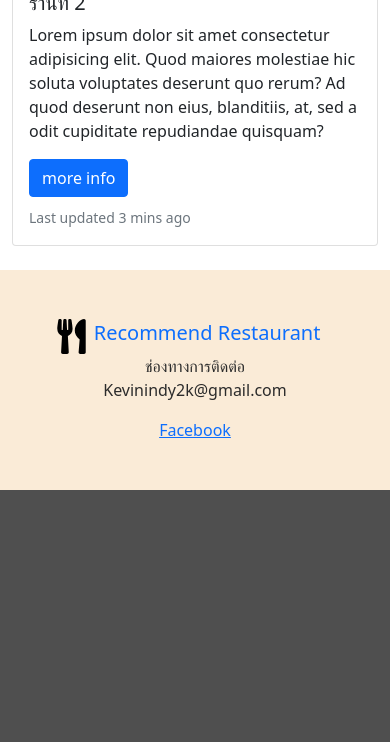
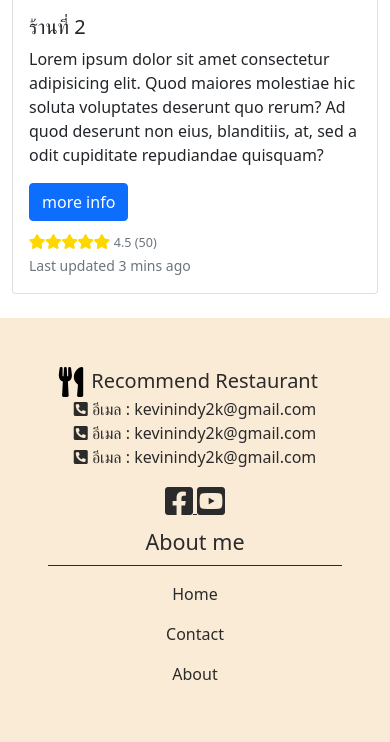
Before and after one commit to Kevinindy2k/Recommend-Restaurant-php, a PHP site: page / in a window 390 px wide. Shown: the part 1921-2663 px from the top of the page. Before the commit the page ends 2411 px from the top, so only its background shows below. Run offline with PHP 8.4, Linux system fonts and the light colour scheme; some libraries are stand-ins or nearby versions.

Commit message:
add star-rating

```diff
--- a/assets/css/style.css
+++ b/assets/css/style.css
@@ -55,3 +55,26 @@ body {
   background-color: antiquewhite;
   color: #2b2b2b;
 }
+.semi-footer a {
+  background-color: antiquewhite;
+  color: #2b2b2b;
+}
+
+.semi-footer h4 {
+  color: #2b2b2b;
+  border-bottom: 1px solid;
+  padding: 10px 0;
+}
+
+.star-rating {
+  color: gold;
+  font-size: 0.9em;
+  position: relative;
+  display: inline-block;
+}
+.star-current {
+  position: absolute;
+  top: 0;
+  white-space: nowrap;
+  overflow: hidden;
+}
--- /dev/null
+++ b/index.html
@@ -0,0 +1,218 @@
+<!DOCTYPE html>
+<html lang="en">
+
+<head>
+  <meta charset="UTF-8" />
+  <meta http-equiv="X-UA-Compatible" content="IE=edge" />
+  <meta name="viewport" content="width=device-width, initial-scale=1.0" />
+  <title>Recommend Restaurant</title>
+  <link rel="stylesheet" href="node_modules/bootstrap/dist/css/bootstrap.min.css" />
+  <link rel="stylesheet" href="assets/css/style.css" />
+  <link rel="stylesheet" href="node_modules/@fortawesome/fontawesome-free/css/all.min.css" />
+</head>
+
+<body>
+  <!-- navbar -->
+  <nav class="navbar navbar-expand-lg navbar-light bg-alpha2">
+    <div class="container">
+      <a class="navbar-brand" href="#">
+        <img src="/assets/icon/utensils-solid.svg" alt="" width="30" height="30"
+          class="d-inline-block align-text-top" />
+        Recommend Restaurant
+      </a>
+      <button class="navbar-toggler" type="button" data-bs-toggle="collapse" data-bs-target="#navbarkey"
+        aria-controls="navbarkey" aria-expanded="false" aria-label="Toggle navigation">
+        <span class="navbar-toggler-icon"></span>
+      </button>
+      <div class="collapse navbar-collapse" id="navbarkey">
+        <ul class="navbar-nav ms-auto">
+          <li class="nav-item active">
+            <a class="nav-link" aria-current="page" href="#">Home</a>
+          </li>
+          <li class="nav-item">
+            <a class="nav-link" href="#">Contact</a>
+          </li>
+          <li class="nav-item">
+            <a class="nav-link" href="#">About</a>
+          </li>
+        </ul>
+      </div>
+    </div>
+  </nav>
+
+  <!-- carousel -->
+  <section id="carouselExampleIndicators" class="carousel slide" data-bs-ride="carousel">
+    <div class="carousel-indicators">
+      <button type="button" data-bs-target="#carouselExampleIndicators" data-bs-slide-to="0" class="active"
+        aria-current="true" aria-label="Slide 1"></button>
+      <button type="button" data-bs-target="#carouselExampleIndicators" data-bs-slide-to="1"
+        aria-label="Slide 2"></button>
+      <button type="button" data-bs-target="#carouselExampleIndicators" data-bs-slide-to="2"
+        aria-label="Slide 3"></button>
+    </div>
+    <div class="carousel-inner">
+      <div class="carousel-item active">
+        <div class="carousel-img" style="
+              background-image: url('https://images.unsplash.com/photo-1466978913421-dad2ebd01d17?ixid=MnwxMjA3fDB8MHxwaG90by1wYWdlfHx8fGVufDB8fHx8&ixlib=rb-1.2.1&auto=format&fit=crop&w=1280&q=80');
+            ">
+          <div class="carousel-caption">
+            <h1 class="display-4 fw-bold">Restaurant</h1>
+            <p class="lead">แนะนำ</p>
+          </div>
+          <div class="blackscreen"></div>
+        </div>
+      </div>
+      <div class="carousel-item">
+        <div class="carousel-img" style="
+              background-image: url('https://images.unsplash.com/photo-1466978913421-dad2ebd01d17?ixid=MnwxMjA3fDB8MHxwaG90by1wYWdlfHx8fGVufDB8fHx8&ixlib=rb-1.2.1&auto=format&fit=crop&w=1280&q=80');
+            "></div>
+      </div>
+      <div class="carousel-item">
+        <div class="carousel-img" style="
+              background-image: url('https://images.unsplash.com/photo-1466978913421-dad2ebd01d17?ixid=MnwxMjA3fDB8MHxwaG90by1wYWdlfHx8fGVufDB8fHx8&ixlib=rb-1.2.1&auto=format&fit=crop&w=1280&q=80');
+            "></div>
+      </div>
+    </div>
+    <button class="carousel-control-prev" type="button" data-bs-target="#carouselExampleIndicators"
+      data-bs-slide="prev">
+      <span class="carousel-control-prev-icon" aria-hidden="true"></span>
+      <span class="visually-hidden">Previous</span>
+    </button>
+    <button class="carousel-control-next" type="button" data-bs-target="#carouselExampleIndicators"
+      data-bs-slide="next">
+      <span class="carousel-control-next-icon" aria-hidden="true"></span>
+      <span class="visually-hidden">Next</span>
+    </button>
+  </section>
+
+  <!-- Blog -->
+  <section class="container">
+    <h1 class="border-short-bottom text-center">รายการเเนะนำ</h1>
+    <div class="row">
+      <section class="col-12 col-sm-12 mb-4">
+        <div class="card h-100">
+          <div class="row g-0">
+            <div class="col-md-4">
+              <a href="#" class="">
+                <img
+                  src="https://images.unsplash.com/photo-1466978913421-dad2ebd01d17?ixid=MnwxMjA3fDB8MHxwaG90by1wYWdlfHx8fGVufDB8fHx8&ixlib=rb-1.2.1&auto=format&fit=crop&w=1280&q=80"
+                  class="img-fluid img-cover" alt="..." />
+              </a>
+            </div>
+            <div class="col-md-8">
+              <div class="card-body">
+                <h5 class="card-title">ร้านที่ 1</h5>
+                <p class="card-text">
+                  Lorem ipsum dolor sit amet consectetur adipisicing elit.
+                  Quod maiores molestiae hic soluta voluptates deserunt quo
+                  rerum? Ad quod deserunt non eius, blanditiis, at, sed a odit
+                  cupiditate repudiandae quisquam?
+                </p>
+                <div class="p-0 mb-2">
+                  <a href="#" class="btn btn-info">more info
+                    <i class = "fas fa-arrow-circle-right"></i>
+                  </a>
+                </div>
+                <div class="star-rating">
+                  <i class="far fa-star"></i><i class="far fa-star"></i><i class="far fa-star"></i><i class="far fa-star"></i><i class="far fa-star"></i>
+                  <div class="star-current" style="width: 90%">
+                    <i class="fas fa-star"></i><i class="fas fa-star"></i><i class="fas fa-star"></i><i class="fas fa-star"></i><i class="fas fa-star"></i>
+                  </div>
+                  <small class="text-muted"> 2 (100)</small>
+                </div>
+                <p class="card-text">
+                  <small class="text-muted">Last updated 3 mins ago</small>
+                </p>
+            </div>
+          </div>
+        </div>
+      </section>
+      <section class="col-12 col-sm-12 mb-4">
+        <div class="card h-100">
+          <div class="row g-0">
+            <div class="col-md-4">
+              <a href="#" class="">
+                <img
+                  src="https://images.unsplash.com/photo-1466978913421-dad2ebd01d17?ixid=MnwxMjA3fDB8MHxwaG90by1wYWdlfHx8fGVufDB8fHx8&ixlib=rb-1.2.1&auto=format&fit=crop&w=1280&q=80"
+                  class="img-fluid img-cover" alt="honey" />
+              </a>
+            </div>
+            <div class="col-md-8">
+              <div class="card-body">
+                <h5 class="card-title">ร้านที่ 2</h5>
+                <p class="card-text">
+                  Lorem ipsum dolor sit amet consectetur adipisicing elit.
+                  Quod maiores molestiae hic soluta voluptates deserunt quo
+                  rerum? Ad quod deserunt non eius, blanditiis, at, sed a odit
+                  cupiditate repudiandae quisquam?
+                </p>
+                <div class="p-0 mb-2">
+                  <a href="#" class="btn btn-primary">more info</a>
+                </div>
+                  <div class="star-rating">
+                    <i class="far fa-star"></i><i class="far fa-star"></i><i class="far fa-star"></i><i
+                      class="far fa-star"></i><i class="far fa-star"></i>
+                    <div class="star-current" style="width: 90%">
+                      <i class="fas fa-star"></i><i class="fas fa-star"></i><i class="fas fa-star"></i><i
+                        class="fas fa-star"></i><i class="fas fa-star"></i>
+                    </div>
+                    <small class="text-muted"> 4.5 (50)</small>
+                  </div>
+                  <p class="card-text">
+                    <small class="text-muted">Last updated 3 mins ago</small>
+                  </p>
+            </div>
+          </div>
+        </div>
+      </section>
+    </div>
+  </section>
+  <!-- footer -->
+  <footer class="semi-footer p-5 text-center text-md-start">
+    <div class="row">
+      <div class="col-md-4">
+        <a class="navbar-brand" href="#">
+          <img src="/assets/icon/utensils-solid.svg" alt="" width="30" height="30"
+            class="d-inline-block align-text-top" />
+          Recommend Restaurant
+        </a>
+        <p>
+          <i class="fas fa-phone-square-alt"></i> อีเมล :
+          kevinindy2k@gmail.com <br />
+          <i class="fas fa-phone-square-alt"></i> อีเมล :
+          kevinindy2k@gmail.com <br />
+          <i class="fas fa-phone-square-alt"></i> อีเมล :
+          kevinindy2k@gmail.com <br />
+        </p>
+        <a href="https://www.facebook.com/kevinindy2k/" target="_blank">
+          <i class="fab fa-facebook-square fa-2x"></i>
+        </a>
+        <a href="https://www.facebook.com/kevinindy2k/" target="_blank">
+          <i class="fab fa-youtube-square fa-2x"></i>
+        </a>
+      </div>
+      <div class="col-md-4">
+        <ul class="navbar-nav">
+          <h4>About me</h4>
+          <li class="nav-item active">
+            <a class="nav-link" aria-current="page" href="#">Home</a>
+          </li>
+          <li class="nav-item">
+            <a class="nav-link" href="#">Contact</a>
+          </li>
+          <li class="nav-item">
+            <a class="nav-link" href="#">About</a>
+          </li>
+        </ul>
+      </div>
+      <div class="col-md-4"></div>
+    </div>
+  </footer>
+  <footer class="s2s"></footer>
+
+  <script src="node_modules/jquery/dist/jquery.min.js"></script>
+  <script src="node_modules/bootstrap/dist/js/bootstrap.min.js"></script>
+  <script src="node_modules/popper.js/dist/umd/popper.min.js"></script>
+</body>
+
+</html>
--- a/index.php
+++ /dev/null
@@ -1,151 +0,0 @@
-<!DOCTYPE html>
-<html lang="en">
-<head>
-    <meta charset="UTF-8">
-    <meta http-equiv="X-UA-Compatible" content="IE=edge">
-    <meta name="viewport" content="width=device-width, initial-scale=1.0">
-    <title>Recommend Restaurant</title>
-    <link rel="stylesheet" href="node_modules/bootstrap/dist/css/bootstrap.min.css">
-    <link rel="stylesheet" href="assets/css/style.css">
-    <link rel="stylesheet" href="node_modules/@fortawesome/fontawesome-free/css/all.min.css">
-</head>
-<body>
-
-
-    <!-- navbar -->
-<nav class="navbar navbar-expand-lg navbar-light bg-alpha2">
-    <div class="container">
-    <a class="navbar-brand" href="#">
-      <img src="/assets/icon/utensils-solid.svg" alt="" width="30" height="30" class="d-inline-block align-text-top">
-      Recommend Restaurant
-    </a>
-    <button class="navbar-toggler" type="button" data-bs-toggle="collapse" data-bs-target="#navbarkey" aria-controls="navbarkey" aria-expanded="false" aria-label="Toggle navigation">
-      <span class="navbar-toggler-icon"></span>
-    </button>
-    <div class="collapse navbar-collapse" id="navbarkey">
-      <ul class="navbar-nav ms-auto">
-        <li class="nav-item active">
-          <a class="nav-link" aria-current="page" href="#">Home</a>
-        </li>
-        <li class="nav-item">
-          <a class="nav-link" href="#">Contact</a>
-        </li>
-        <li class="nav-item">
-          <a class="nav-link" href="#">About</a>
-        </li>
-      </ul>
-    </div>
-  </div>
-</nav>
-
-    <!-- carousel -->
-<section id="carouselExampleIndicators" class="carousel slide" data-bs-ride="carousel">
-  <div class="carousel-indicators">
-    <button type="button" data-bs-target="#carouselExampleIndicators" data-bs-slide-to="0" class="active" aria-current="true" aria-label="Slide 1"></button>
-    <button type="button" data-bs-target="#carouselExampleIndicators" data-bs-slide-to="1" aria-label="Slide 2"></button>
-    <button type="button" data-bs-target="#carouselExampleIndicators" data-bs-slide-to="2" aria-label="Slide 3"></button>
-  </div>
-  <div class="carousel-inner">
-    <div class="carousel-item active">
-    <div class = "carousel-img" style="background-image: url('https://images.unsplash.com/photo-1466978913421-dad2ebd01d17?ixid=MnwxMjA3fDB8MHxwaG90by1wYWdlfHx8fGVufDB8fHx8&ixlib=rb-1.2.1&auto=format&fit=crop&w=1280&q=80');">
-    <div class ="carousel-caption">
-        <h1 class ="display-4 fw-bold">Restaurant</h1>
-        <p class = "lead">แนะนำ</p>
-    </div>
-    <div class = "blackscreen"></div>
-
-    </div>
-    </div>
-    <div class="carousel-item">
-    <div class = "carousel-img" style="background-image: url('https://images.unsplash.com/photo-1466978913421-dad2ebd01d17?ixid=MnwxMjA3fDB8MHxwaG90by1wYWdlfHx8fGVufDB8fHx8&ixlib=rb-1.2.1&auto=format&fit=crop&w=1280&q=80');">
-
-    </div>
-    </div>
-    <div class="carousel-item">
-    <div class = "carousel-img" style="background-image: url('https://images.unsplash.com/photo-1466978913421-dad2ebd01d17?ixid=MnwxMjA3fDB8MHxwaG90by1wYWdlfHx8fGVufDB8fHx8&ixlib=rb-1.2.1&auto=format&fit=crop&w=1280&q=80');">
-
-    </div>
-    </div>
-  </div>
-  <button class="carousel-control-prev" type="button" data-bs-target="#carouselExampleIndicators" data-bs-slide="prev">
-    <span class="carousel-control-prev-icon" aria-hidden="true"></span>
-    <span class="visually-hidden">Previous</span>
-  </button>
-  <button class="carousel-control-next" type="button" data-bs-target="#carouselExampleIndicators" data-bs-slide="next">
-    <span class="carousel-control-next-icon" aria-hidden="true"></span>
-    <span class="visually-hidden">Next</span>
-  </button>
-</section>
-
-<!-- Blog -->
-<section class="container">
-    <h1 class = "border-short-bottom text-center">รายการเเนะนำ</h1>
-    <div class="row">
-<section class = "col-12 col-sm-12 mb-4">
-    <div class="card h-100">
-  <div class="row g-0">
-    <div class="col-md-4">
-        <a href ="#" class = "">
-      <img src="https://images.unsplash.com/photo-1466978913421-dad2ebd01d17?ixid=MnwxMjA3fDB8MHxwaG90by1wYWdlfHx8fGVufDB8fHx8&ixlib=rb-1.2.1&auto=format&fit=crop&w=1280&q=80" class="img-fluid img-cover" alt="...">
-      </a>
-    </div>
-    <div class="col-md-8">
-      <div class="card-body">
-        <h5 class="card-title">ร้านที่ 1</h5>
-        <p class="card-text">Lorem ipsum dolor sit amet consectetur adipisicing elit. Quod maiores molestiae hic soluta voluptates deserunt quo rerum? Ad quod deserunt non eius, blanditiis, at, sed a odit cupiditate repudiandae quisquam?</p>
-        <div class = "p-0 mb-2">
-            <a href = "#" class ="btn btn-primary">more info</a>
-        </div>
-        <p class="card-text"><small class="text-muted">Last updated 3 mins ago</small></p>
-      </div>
-    </div>
-  </div>
-</div>
-    </section>
-      <section class = "col-12 col-sm-12 mb-4">
-          <div class="card h-100">
-        <div class="row g-0">
-          <div class="col-md-4">
-          <a href ="#" class = "">
-            <img src="https://images.unsplash.com/photo-1466978913421-dad2ebd01d17?ixid=MnwxMjA3fDB8MHxwaG90by1wYWdlfHx8fGVufDB8fHx8&ixlib=rb-1.2.1&auto=format&fit=crop&w=1280&q=80" class="img-fluid img-cover" alt="honey">
-          </a>
-          </div>
-          <div class="col-md-8">
-            <div class="card-body">
-              <h5 class="card-title">ร้านที่ 2</h5>
-              <p class="card-text">Lorem ipsum dolor sit amet consectetur adipisicing elit. Quod maiores molestiae hic soluta voluptates deserunt quo rerum? Ad quod deserunt non eius, blanditiis, at, sed a odit cupiditate repudiandae quisquam?</p>
-              <div class = "p-0 mb-2">
-                  <a href = "#" class ="btn btn-primary">more info</a>
-              </div>
-              <p class="card-text"><small class="text-muted">Last updated 3 mins ago</small></p>
-          </div>
-          </div>
-        </div>
-      </div>
-    </section>
-    </div>
-</section>
-<!-- footer -->
-<footer class = "semi-footer p-5 text-center text-md-left">
-<div class="row">
-  <div class="col-md-4">
-  <a class="navbar-brand" href="#">
-      <img src="/assets/icon/utensils-solid.svg" alt="" width="35" height="35" class="d-inline-block align-text-top">
-      Recommend Restaurant
-    </a>
-    <p>
-      ช่องทางการติดต่อ<br>
-      Kevinindy2k@gmail.com
-    </p>
-    <a href ="https://www.facebook.com/kevinindy2k/" target = "_blank">Facebook</a>
-  </div>
-  <div class="col-md-4"></div>
-  <div class="col-md-4"></div>
-</div>
-</footer>
-
-<script src="node_modules/jquery/dist/jquery.min.js"></script>
-<script src="node_modules/bootstrap/dist/js/bootstrap.min.js"></script>
-<script src="node_modules/popper.js/dist/umd/popper.min.js"></script>
-</body>
-</html>
```
